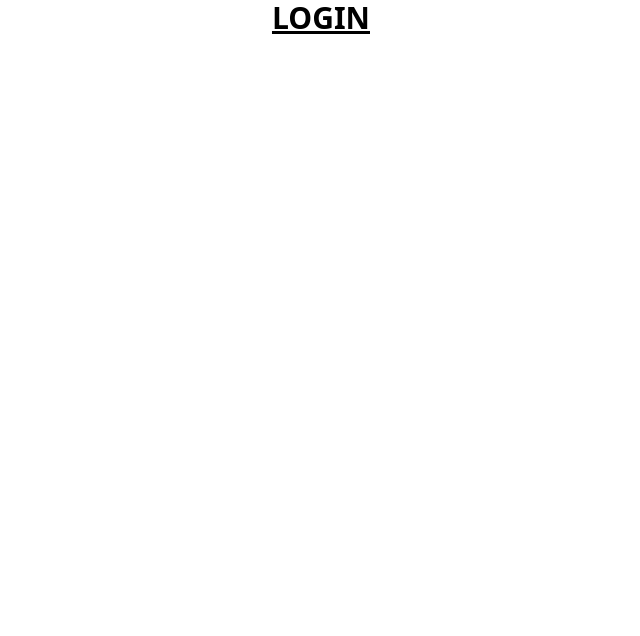
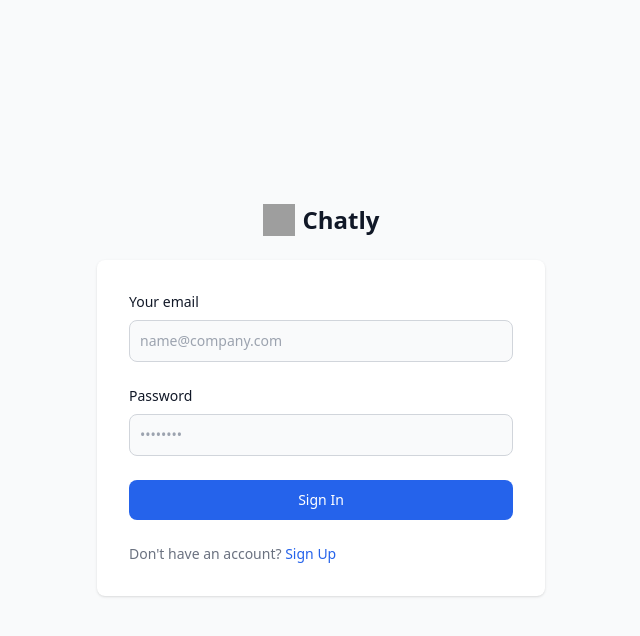
Before and after one commit to DevAlexIon/chat-app-ui, a React (Vite) app: page /login in a window 1280 px wide. Shown: the top 636 px of the page, without its empty margins (319-959 px from the left). Built offline with nearby package versions, Linux system fonts and the light colour scheme; grey boxes are pictures that could not be loaded.

Commit message:
build login with functionality

```diff
--- a/src/pages/auth/LoginPage.tsx
+++ b/src/pages/auth/LoginPage.tsx
@@ -1,12 +1,125 @@
+import { ErrorMessage, Field, Form, Formik, FormikHelpers } from "formik";
 import React from "react";
+import { useNavigate } from "react-router-dom";
+import { loginSchema } from "../../utils/validationSchemas";
+import { LoginFormValues } from "../../../entities/authentites";
+import { loginUser } from "../../services/login";
+import toast from "react-hot-toast";
 
-interface LoginPageProps {}
+const LoginPage: React.FC = () => {
+  const navigate = useNavigate();
 
-const LoginPage: React.FC<LoginPageProps> = () => {
+  const initialValues = {
+    email: "",
+    password: "",
+  };
+
+  const handleSubmit = async (
+    values: LoginFormValues,
+    { setSubmitting }: FormikHelpers<LoginFormValues>
+  ) => {
+    try {
+      const data = await loginUser(values);
+      console.log("Login successful:", data);
+      toast.success("Login successful!");
+      navigate("/login");
+    } catch (error) {
+      toast.error(`Login failed: ${error.message}`);
+    } finally {
+      setSubmitting(false);
+    }
+  };
+
   return (
-    <div>
-      <h1 className="text-3xl font-bold underline text-center">LOGIN</h1>
-    </div>
+    <>
+      <section className="bg-gray-50 dark:bg-gray-900">
+        <div className="flex flex-col items-center justify-center px-6 py-8 mx-auto md:h-screen lg:py-0">
+          <a
+            href="#"
+            className="flex items-center mb-6 text-2xl font-semibold text-gray-900 dark:text-white"
+          >
+            <img
+              className="w-8 h-8 mr-2"
+              src="https://flowbite.s3.amazonaws.com/blocks/marketing-ui/logo.svg"
+              alt="logo"
+            />
+            Chatly
+          </a>
+          <div className="w-full bg-white rounded-lg shadow dark:border md:mt-0 sm:max-w-md xl:p-0 dark:bg-gray-800 dark:border-gray-700">
+            <div className="p-6 space-y-4 md:space-y-6 sm:p-8">
+              <Formik
+                initialValues={initialValues}
+                validationSchema={loginSchema}
+                onSubmit={handleSubmit}
+              >
+                {({ isSubmitting }) => (
+                  <Form className="space-y-4 md:space-y-6" action="#">
+                    <div>
+                      <label
+                        htmlFor="email"
+                        className="block mb-2 text-sm font-medium text-gray-900 dark:text-white"
+                      >
+                        Your email
+                      </label>
+                      <Field
+                        type="email"
+                        name="email"
+                        id="email"
+                        className="bg-gray-50 border border-gray-300 text-gray-900 text-sm rounded-lg focus:ring-primary-600 focus:border-primary-600 block w-full p-2.5 dark:bg-gray-700 dark:border-gray-600 dark:placeholder-gray-400 dark:text-white dark:focus:ring-blue-500 dark:focus:border-blue-500"
+                        placeholder="name@company.com"
+                        required
+                      />
+                      <ErrorMessage
+                        name="email"
+                        component="div"
+                        className="text-red-500 text-sm"
+                      />
+                    </div>
+                    <div>
+                      <label
+                        htmlFor="password"
+                        className="block mb-2 text-sm font-medium text-gray-900 dark:text-white"
+                      >
+                        Password
+                      </label>
+                      <Field
+                        type="password"
+                        name="password"
+                        id="password"
+                        placeholder="••••••••"
+                        className="bg-gray-50 border border-gray-300 text-gray-900 text-sm rounded-lg focus:ring-primary-600 focus:border-primary-600 block w-full p-2.5 dark:bg-gray-700 dark:border-gray-600 dark:placeholder-gray-400 dark:text-white dark:focus:ring-blue-500 dark:focus:border-blue-500"
+                        required
+                      />
+                      <ErrorMessage
+                        name="password"
+                        component="div"
+                        className="text-red-500 text-sm"
+                      />
+                    </div>
+                    <button
+                      type="submit"
+                      disabled={isSubmitting}
+                      className="w-full text-white bg-primary-600 hover:bg-primary-700 focus:ring-4 focus:outline-none focus:ring-primary-300 font-medium rounded-lg text-sm px-5 py-2.5 text-center dark:bg-primary-600 dark:hover:bg-primary-700 dark:focus:ring-primary-800"
+                    >
+                      {isSubmitting ? "Signing In..." : "Sign In"}
+                    </button>
+                    <p className="text-sm font-light text-gray-500 dark:text-gray-400">
+                      Don't have an account?{" "}
+                      <a
+                        href="/"
+                        className="font-medium text-primary-600 hover:underline dark:text-primary-500"
+                      >
+                        Sign Up
+                      </a>
+                    </p>
+                  </Form>
+                )}
+              </Formik>
+            </div>
+          </div>
+        </div>
+      </section>
+    </>
   );
 };
 
--- a/src/pages/auth/RegisterPage.tsx
+++ b/src/pages/auth/RegisterPage.tsx
@@ -3,14 +3,8 @@ import { Formik, Form, Field, ErrorMessage, FormikHelpers } from "formik";
 import { registerSchema } from "../../utils/validationSchemas";
 import toast from "react-hot-toast";
 import { registerUser } from "../../services/register";
-import { redirect, useNavigate } from "react-router-dom";
-
-interface RegisterFormValues {
-  username: string;
-  email: string;
-  password: string;
-  terms: boolean;
-}
+import { useNavigate } from "react-router-dom";
+import { RegisterFormValues } from "../../../entities/authentites";
 
 const RegisterPage: React.FC = () => {
   const navigate = useNavigate();
@@ -19,7 +13,6 @@ const RegisterPage: React.FC = () => {
     username: "",
     email: "",
     password: "",
-    terms: false,
   };
 
   const handleSubmit = async (
@@ -128,37 +121,6 @@ const RegisterPage: React.FC = () => {
                         className="text-red-500 text-sm"
                       />
                     </div>
-
-                    <div className="flex items-start">
-                      <div className="flex items-center h-5">
-                        <Field
-                          id="terms"
-                          name="terms"
-                          type="checkbox"
-                          className="w-4 h-4 border border-gray-300 rounded bg-gray-50 focus:ring-3 focus:ring-primary-300 dark:bg-gray-700 dark:border-gray-600 dark:focus:ring-primary-600 dark:ring-offset-gray-800"
-                          required
-                        />
-                      </div>
-                      <div className="ml-3 text-sm">
-                        <label
-                          htmlFor="terms"
-                          className="font-light text-gray-500 dark:text-gray-300"
-                        >
-                          I accept the{" "}
-                          <a
-                            className="font-medium text-primary-600 hover:underline dark:text-primary-500"
-                            href="#"
-                          >
-                            Terms and Conditions
-                          </a>
-                        </label>
-                        <ErrorMessage
-                          name="terms"
-                          component="div"
-                          className="text-red-500 text-sm"
-                        />
-                      </div>
-                    </div>
                     <button
                       type="submit"
                       disabled={isSubmitting}
@@ -171,10 +133,10 @@ const RegisterPage: React.FC = () => {
                     <p className="text-sm font-light text-gray-500 dark:text-gray-400">
                       Already have an account?{" "}
                       <a
-                        href="#"
+                        href="/login"
                         className="font-medium text-primary-600 hover:underline dark:text-primary-500"
                       >
-                        Login here
+                        Sign In
                       </a>
                     </p>
                   </Form>
--- /dev/null
+++ b/src/services/login.ts
@@ -0,0 +1,18 @@
+import { LoginFormValues } from "../../entities/authentites";
+
+export const loginUser = async (values: LoginFormValues) => {
+  const response = await fetch("http://localhost:5001/api/auth/login", {
+    method: "POST",
+    headers: {
+      "Content-Type": "application/json",
+    },
+    body: JSON.stringify(values),
+  });
+
+  if (!response.ok) {
+    const errorData = await response.json();
+    throw new Error(errorData.msg || "Registration failed");
+  }
+
+  return response.json();
+};
--- a/src/utils/validationSchemas.ts
+++ b/src/utils/validationSchemas.ts
@@ -7,3 +7,8 @@ export const registerSchema = Yup.object().shape({
     .min(6, "Password must be at least 8 characters"),
   terms: Yup.boolean().oneOf([true], "Must accept terms and conditions"),
 });
+
+export const loginSchema = Yup.object().shape({
+  email: Yup.string().email("Invalid email").required("Email is required"),
+  password: Yup.string().required("Password is required"),
+});
```
